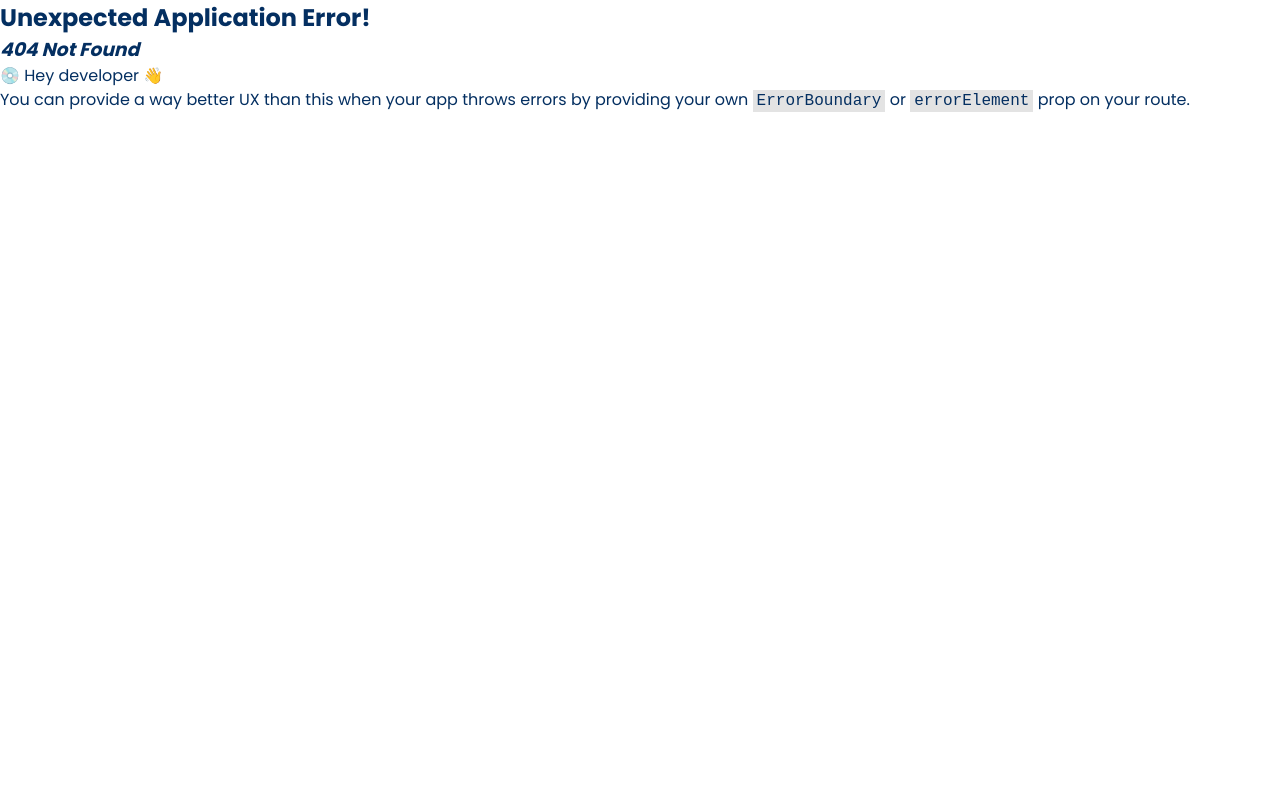
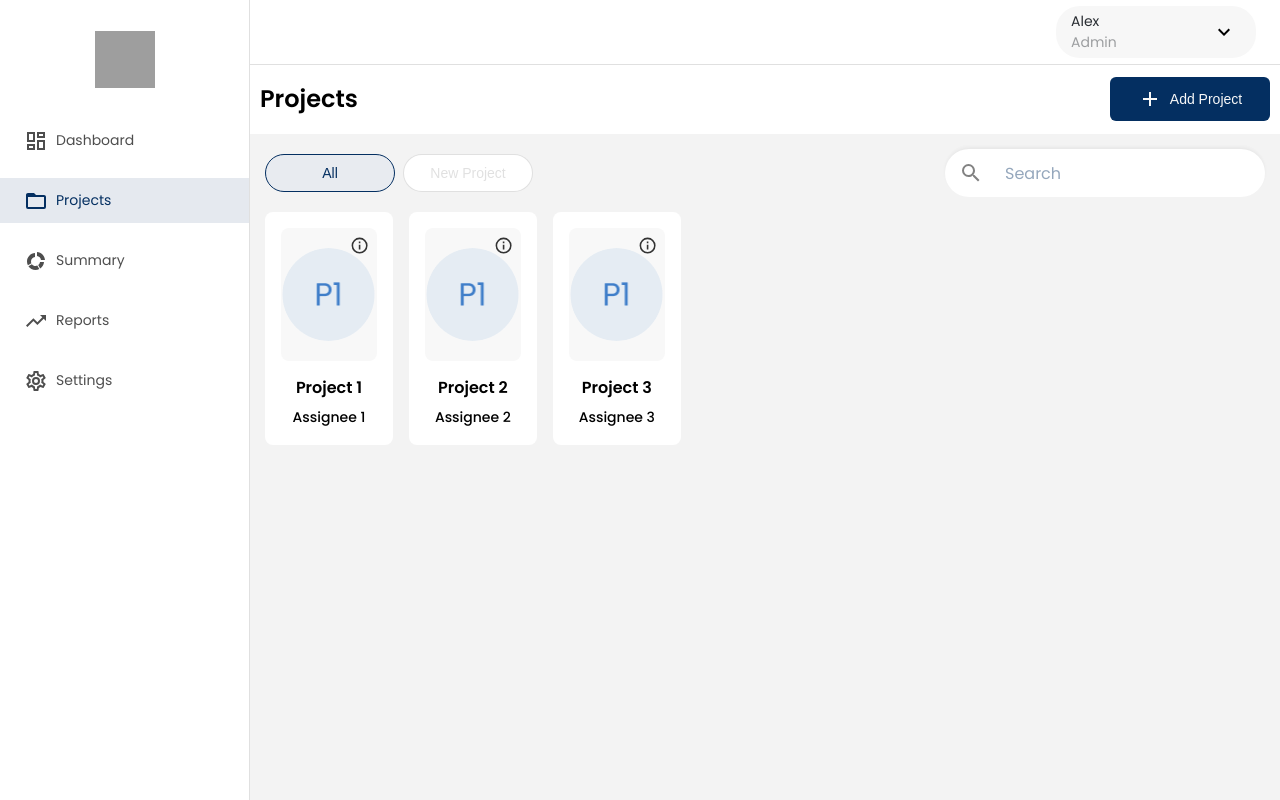
Before and after one commit to XyvinTech/Metal-Craft, a React (Vite) app: page /project in a window 1280 px wide. Before the commit this address had no page. Built offline with nearby package versions, Linux system fonts and the light colour scheme; grey boxes are pictures that could not be loaded.

Commit message:
#projectView

```diff
--- a/src/Layout/Layout.jsx
+++ b/src/Layout/Layout.jsx
@@ -40,7 +40,7 @@ const subNavigation = [
     to: "/dashboard",
     icon: <Icon path={mdiViewDashboardOutline} />,
   },
-  { name: "Projects", to: "/projects", icon: <Icon path={mdiFolderOutline} /> },
+  { name: "Projects", to: "/project", icon: <Icon path={mdiFolderOutline} /> },
   { name: "Summary", to: "/summary", icon: <Icon path={mdiChartArc} /> },
 
   { name: "Reports", to: "/reports", icon: <Icon path={mdiTrendingUp} /> },
@@ -191,10 +191,9 @@ const Layout = (props) => {
   component={Link}
   to={item.to}
   sx={{
-                fontWeight: location.pathname === item.to ? "bold" : "normal",
-                color: location.pathname === item.to ? "#042F61" : "#4E4E4E",
-                backgroundColor:
-                  location.pathname === item.to
+    fontWeight: location.pathname.startsWith(item.to) ? "bold" : "normal",
+    color: location.pathname.startsWith(item.to) ? "#042F61" : "#4E4E4E",
+    backgroundColor: location.pathname.startsWith(item.to)
       ? "rgba(4, 47, 97, 0.1)"
       : "transparent",
     "&:hover": {
--- a/src/pages/Projects.jsx
+++ b/src/pages/Projects.jsx
@@ -69,7 +69,7 @@ const Projects = () => {
                 Add Project
               </>
             }
-            onClick={() => navigate("/create-project")}
+            onClick={() => navigate("/project/create-project")}
           />
         </Stack>
       </Stack>
@@ -94,13 +94,13 @@ const Projects = () => {
         <Grid container spacing={2}>
           {" "}
           {data?.map((item) => (
-            <Grid
-              item
-              md={1.7}
-              sx={{ cursor: "pointer" }}
-
+         <Grid item md={1.7} sx={{ cursor: "pointer" }}>
+         <Stack
+           bgcolor={"#FFFFFF"}
+           borderRadius={"8px"}
+           onClick={() => navigate(`/project/view`)}
+           padding={"16px"}
          >
-              <Stack bgcolor={"#FFFFFF"} borderRadius={"8px"}  onClick={() => navigate(`/project/view`)}padding={"16px"}>
            <Stack
              bgcolor={"#F8F8F8"}
              borderRadius={"8px"}
@@ -112,7 +112,10 @@ const Projects = () => {
            >
              <Icon
                path={mdiInformationOutline}
-                    onClick={() => setDialogOpen(true)}
+               onClick={(e) => {
+                 e.stopPropagation(); // Prevent the parent onClick from triggering
+                 setDialogOpen(true);
+               }}
                size={0.8}
                color={"#333"}
                style={{
@@ -148,6 +151,7 @@ const Projects = () => {
            </Typography>
          </Stack>
        </Grid>
+
           ))}
         </Grid>
       </Box>
--- a/src/routes/Router.jsx
+++ b/src/routes/Router.jsx
@@ -19,7 +19,7 @@ const router = createBrowserRouter([
     element: <Layout></Layout>,
   },
   {
-    path: "/projects",
+    path: "/project",
     element: <Layout><Projects/></Layout>,
   },
   {
@@ -27,7 +27,7 @@ const router = createBrowserRouter([
     element: <Layout><ProjectView/></Layout>,
   },
   {
-    path:"/create-project",
+    path:"/project/create-project",
     element:<CreateProject/>
   },
   {
```
Lines whose indentation alone changed are shown as unchanged.
